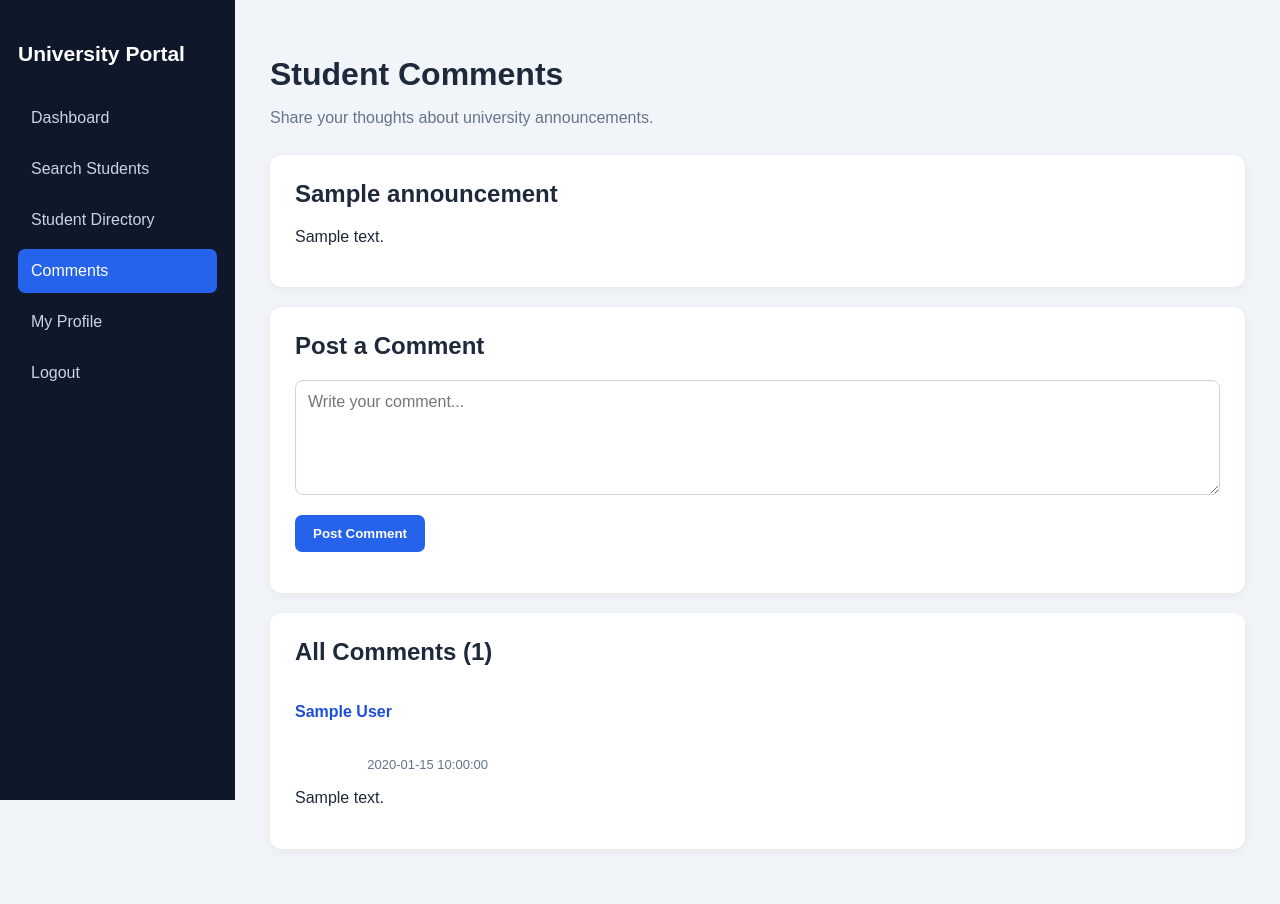
After one commit to ammarahmed6176/IS_WebSecurity_Project, a PHP site: page /vulnerable/comments.php in a window 1280 px wide. The commit adds this page. Run offline with PHP 8.4, Linux system fonts and the light colour scheme; the visitor is signed in with stand-in values (Sample User, id 1); tables that the repository leaves empty or names only in its code hold one stand-in row (values such as "Sample post"); a stand-in replaces the project's code that opens the database connection.

Commit message:
Implement standalone comments and stored XSS comparison

```diff
--- /dev/null
+++ b/vulnerable/comments.php
@@ -0,0 +1,167 @@
+
+<?php
+session_name('VULN_PORTAL');
+session_start();
+
+if (!isset($_SESSION['user_id'])) {
+    header('Location: login.php');
+    exit;
+}
+
+require_once __DIR__ . '/../config.php';
+
+// Local educational demonstration only.
+// Comments are intentionally rendered without HTML escaping.
+
+function e($value) {
+    return htmlspecialchars(
+        (string)$value,
+        ENT_QUOTES,
+        'UTF-8'
+    );
+}
+
+// Automatically select the first available announcement.
+$announcementStmt = $pdo->query(
+    "SELECT id, title, content
+     FROM announcements
+     ORDER BY id ASC
+     LIMIT 1"
+);
+
+$announcement = $announcementStmt->fetch();
+
+if (!$announcement) {
+    exit('No announcements found. Import database/setup.sql first.');
+}
+
+$announcementId = (int)$announcement['id'];
+$error = '';
+
+if ($_SERVER['REQUEST_METHOD'] === 'POST') {
+    $comment = trim($_POST['comment'] ?? '');
+
+    if ($comment === '') {
+        $error = 'Comment cannot be empty.';
+    } elseif (mb_strlen($comment, 'UTF-8') > 2000) {
+        $error = 'Comment is too long.';
+    } else {
+        $stmt = $pdo->prepare(
+            "INSERT INTO comments
+             (announcement_id, user_id, comment)
+             VALUES (?, ?, ?)"
+        );
+
+        $stmt->execute([
+            $announcementId,
+            (int)$_SESSION['user_id'],
+            $comment
+        ]);
+
+        header('Location: comments.php?posted=1');
+        exit;
+    }
+}
+
+// Retrieve comments from the database.
+$stmt = $pdo->prepare(
+    "SELECT c.id, c.comment, c.created_at, u.full_name
+     FROM comments c
+     JOIN users u ON c.user_id = u.id
+     WHERE c.announcement_id = ?
+     ORDER BY c.id DESC"
+);
+
+$stmt->execute([$announcementId]);
+$comments = $stmt->fetchAll();
+?>
+<!DOCTYPE html>
+<html lang="en">
+<head>
+    <meta charset="UTF-8">
+    <meta name="viewport" content="width=device-width, initial-scale=1">
+    <title>Comments - Vulnerable Portal</title>
+    <link rel="stylesheet" href="assets/css/style.css">
+</head>
+<body>
+
+<nav class="sidebar">
+    <h2>University Portal</h2>
+
+    <a href="dashboard.php">Dashboard</a>
+    <a href="search.php">Search Students</a>
+    <a href="directory.php">Student Directory</a>
+    <a href="comments.php" class="active">Comments</a>
+    <a href="profile.php">My Profile</a>
+    <a href="logout.php">Logout</a>
+</nav>
+
+<main>
+    <h1 class="page-title">Student Comments</h1>
+
+    <p class="subtitle">
+        Share your thoughts about university announcements.
+    </p>
+
+    <div class="card">
+        <h2><?= e($announcement['title']) ?></h2>
+        <p><?= e($announcement['content']) ?></p>
+    </div>
+
+    <div class="card">
+        <h2>Post a Comment</h2>
+
+        <?php if ($error): ?>
+            <div class="alert alert-error">
+                <?= e($error) ?>
+            </div>
+        <?php endif; ?>
+
+        <?php if (isset($_GET['posted'])): ?>
+            <div class="alert alert-success">
+                Comment posted successfully.
+            </div>
+        <?php endif; ?>
+
+        <form method="POST" action="comments.php">
+            <textarea
+                name="comment"
+                maxlength="2000"
+                placeholder="Write your comment..."
+                required
+            ></textarea>
+
+            <p>
+                <button class="btn" type="submit">
+                    Post Comment
+                </button>
+            </p>
+        </form>
+    </div>
+
+    <div class="card">
+        <h2>All Comments (<?= count($comments) ?>)</h2>
+
+        <?php if (!$comments): ?>
+            <p>No comments yet.</p>
+        <?php endif; ?>
+
+        <?php foreach ($comments as $c): ?>
+            <div class="comment">
+                <strong><?= e($c['full_name']) ?></strong>
+
+                <p class="meta">
+                    <?= e($c['created_at']) ?>
+                </p>
+
+                <!-- Intentionally unsafe: Stored XSS -->
+                <div class="comment-text">
+                    <?= $c['comment'] ?>
+                </div>
+            </div>
+        <?php endforeach; ?>
+    </div>
+
+</main>
+</body>
+</html>
```
Also changed, not shown: safe/comments.php (+51 -86 lines).
